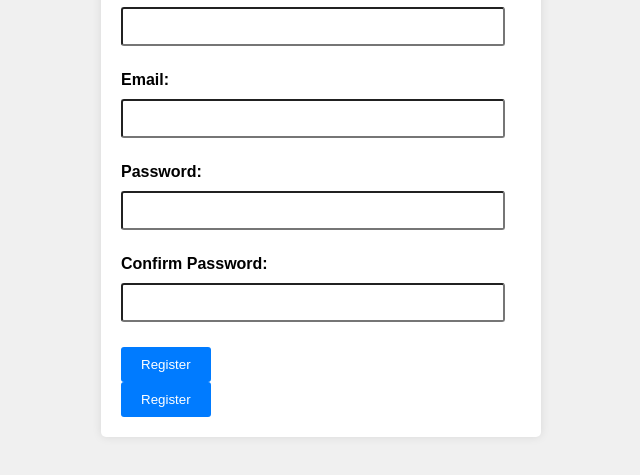
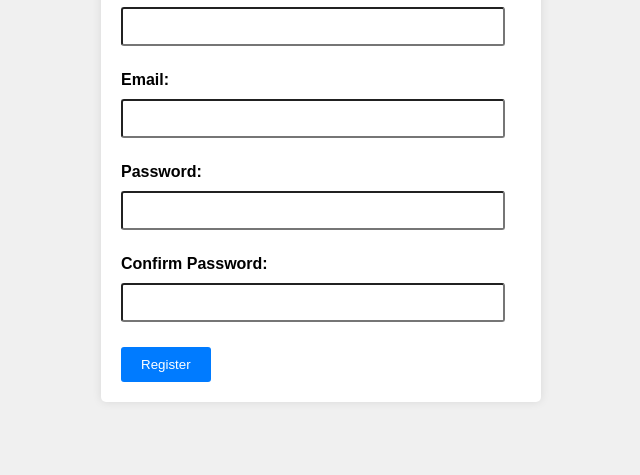
Before and after one commit to luciepurr/jsproject, a plain HTML site: page index.html in a window 1280 px wide. Shown: the part 121-596 px from the top of the page, without its empty margins (319-959 px from the left). Drawn offline with Linux system fonts and the light colour scheme.

Commit message:
Update index.html

```diff
--- a/index.html
+++ b/index.html
@@ -29,8 +29,6 @@
            </div>
            <button type="submit">Register</button>
        </form>
-           <button type="submit">Register</button>
-       </form>
    </div>
    <script src="script.js"></script>
 </body>
```
